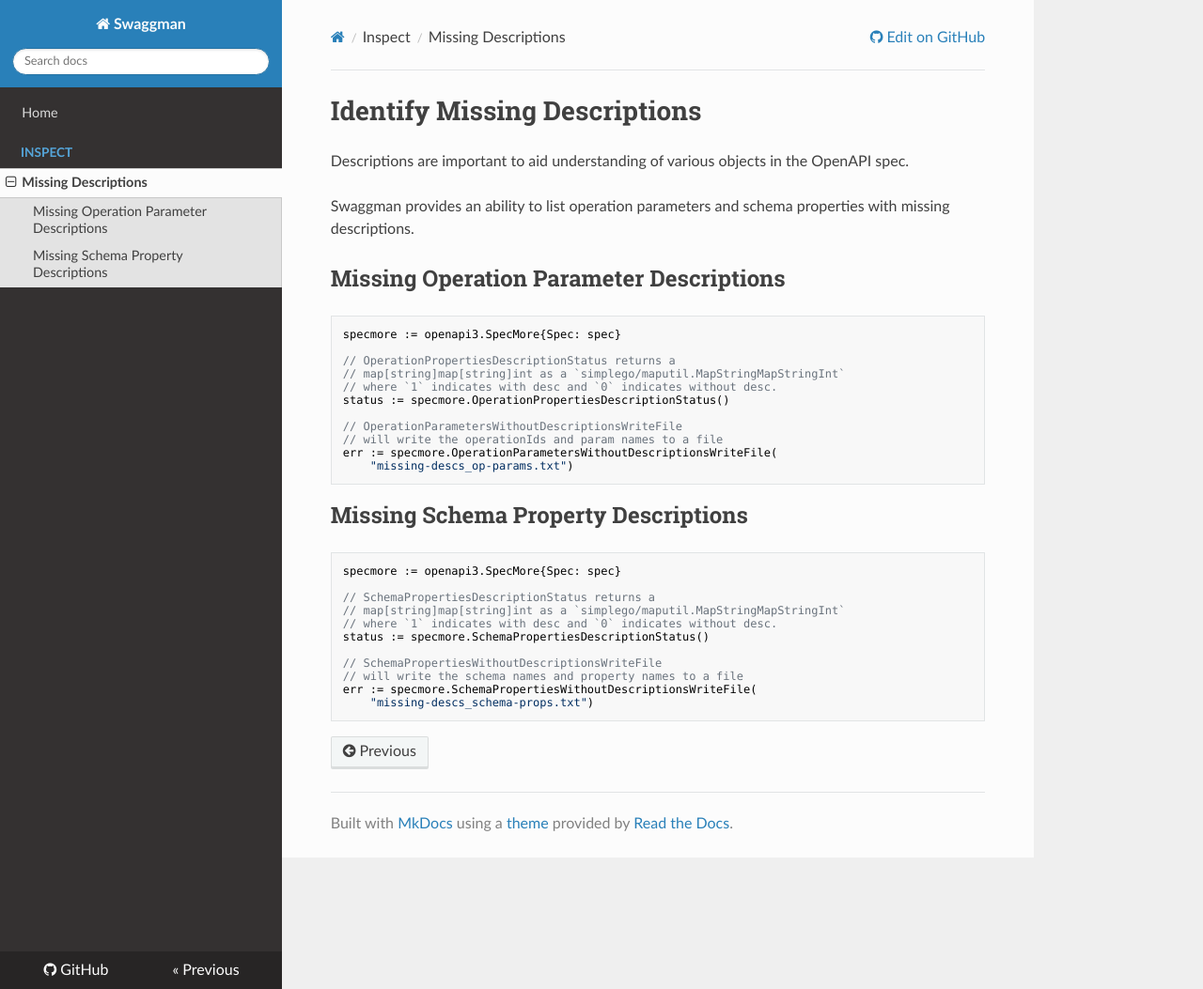
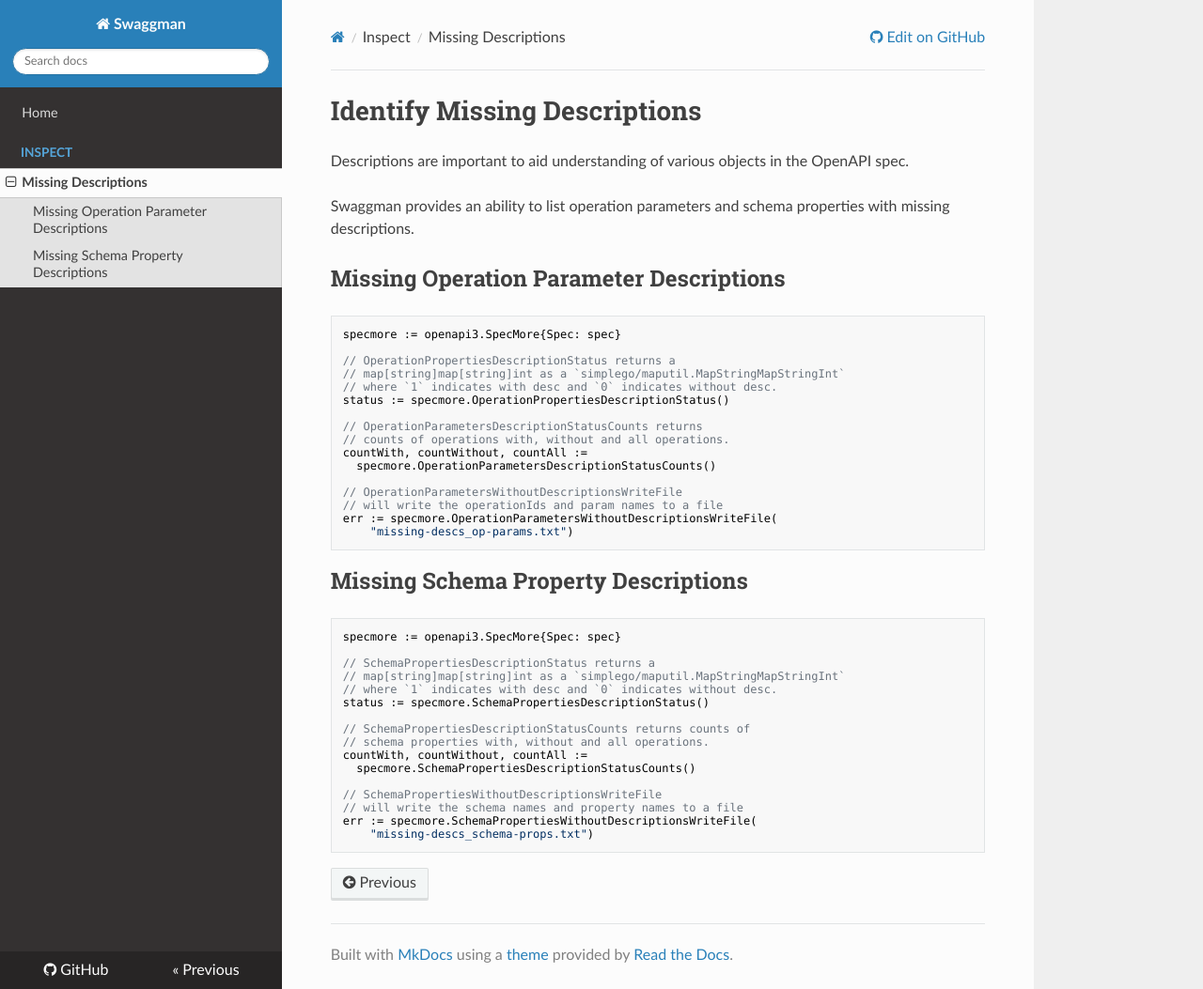
Before and after one commit to grokify/spectrum, an MkDocs documentation site: the page built from docs/openapi3/inspect/missing_descriptions.md, in a window 1280 px wide and 1053 px high. Shown: the whole window at 94% size. Built offline with MkDocs 1.6.1, drawn with Linux system fonts in a browser that asks for light colours; nearby versions of some CDN libraries.

Commit message:
docs: openapi3: update missing descriptions

```diff
--- a/docs/openapi3/inspect/missing_descriptions.md
+++ b/docs/openapi3/inspect/missing_descriptions.md
@@ -13,6 +13,11 @@ specmore := openapi3.SpecMore{Spec: spec}
 // map[string]map[string]int as a `simplego/maputil.MapStringMapStringInt`
 // where `1` indicates with desc and `0` indicates without desc.
 status := specmore.OperationPropertiesDescriptionStatus()
+
+// OperationParametersDescriptionStatusCounts returns
+// counts of operations with, without and all operations.
+countWith, countWithout, countAll :=
+  specmore.OperationParametersDescriptionStatusCounts()
 
 // OperationParametersWithoutDescriptionsWriteFile
 // will write the operationIds and param names to a file
@@ -30,6 +35,11 @@ specmore := openapi3.SpecMore{Spec: spec}
 // where `1` indicates with desc and `0` indicates without desc.
 status := specmore.SchemaPropertiesDescriptionStatus()
 
+// SchemaPropertiesDescriptionStatusCounts returns counts of
+// schema properties with, without and all operations.
+countWith, countWithout, countAll :=
+  specmore.SchemaPropertiesDescriptionStatusCounts()
+
 // SchemaPropertiesWithoutDescriptionsWriteFile
 // will write the schema names and property names to a file
 err := specmore.SchemaPropertiesWithoutDescriptionsWriteFile(
```
